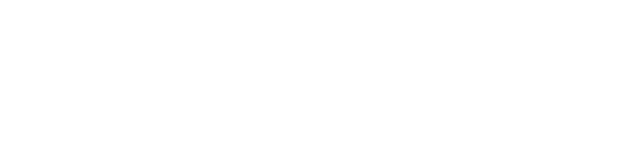
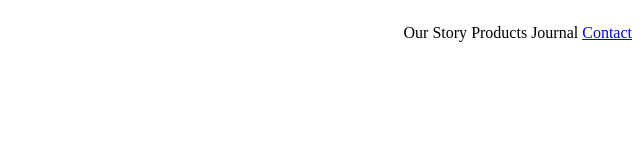
Before and after one commit to OmkarMahajan/ark-studio, a plain HTML site: page index.html in a window 1280 px wide. Shown: the whole page, without its empty margins (640-1280 px from the left). Drawn offline with Linux system fonts and the light colour scheme.

Commit message:
second commit
nav bar added

```diff
--- a/index.html
+++ b/index.html
@@ -1 +1,39 @@
 <!-- In this file you are going to write html code -->
+<!DOCTYPE html>
+<html lang="en">
+<head>
+    <meta charset="UTF-8">
+    <meta name="viewport" content="width=device-width, initial-scale=1.0">
+    <title>Document</title>
+    <!-- <link rel="stylesheet" href="styles/reset.css"/> -->
+    <link rel="stylesheet" href="styles/main.css"/>
+</head>
+<body>
+    <header class="transparent_nav">
+        <nav class="nav_bar">
+            <ul id="nav_list">
+                <li>
+                    <a id="nav_item1">
+                        Our Story
+                    </a>
+                </li>
+                <li>
+                    <a id="nav_item2">
+                        Products
+                    </a>
+                </li>
+                <li>
+                    <a id="nav_item3">
+                        Journal
+                    </a>
+                </li>
+                <li>
+                    <a href="#" id="nav_item4">
+                        Contact
+                    </a>
+                </li>
+            </ul>
+        </nav>
+    </header>
+</body>
+</html>
```
